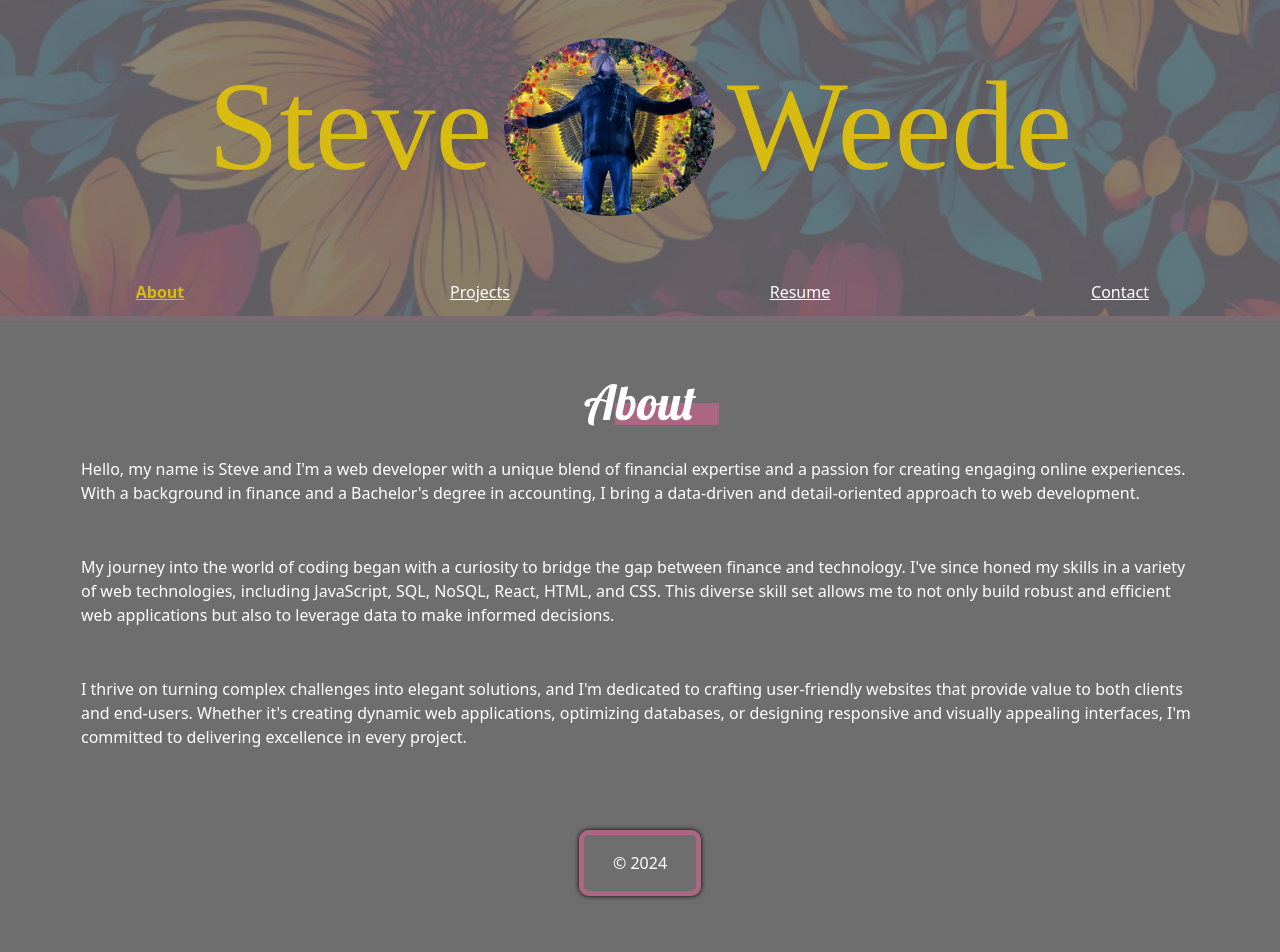
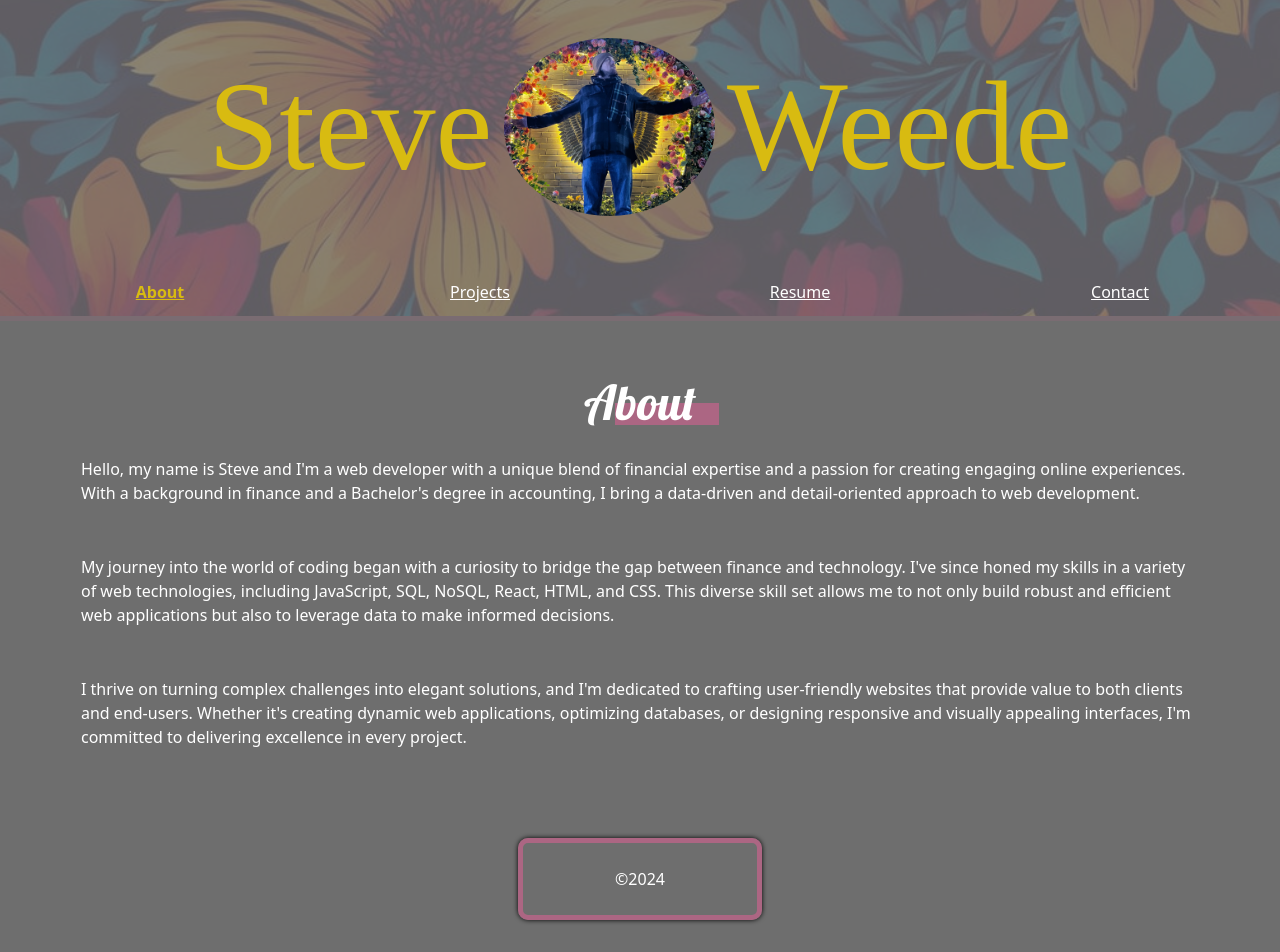
Before and after one commit to BabyStu/portfolio, a React (Vite) app: page / in a window 1280 px wide. Shown: the top 952 px of the page. Built offline with nearby package versions, Linux system fonts and the light colour scheme; some icons are missing.

Commit message:
updates new

```diff
--- a/src/App.css
+++ b/src/App.css
@@ -395,9 +395,9 @@
 
 .smallBorderBox {
   border: var(--pink) solid 5px;
-  width: 10%;
-  margin: 1em;
-  padding: 1em;
+  width: 20%;
+  margin: 2%; /* Adjust as needed */
+  padding: 2%; /* Adjust as needed */
   border-radius: 10px;
   box-shadow: 0 0 5px var(--black);
 }
--- a/src/components/Footer.jsx
+++ b/src/components/Footer.jsx
@@ -3,7 +3,7 @@ import React from 'react';
 function Footer() {
     return (
         <footer className="footer center">
-            <p className='center smallBorderBox highlight'>&copy; 2024</p>
+            <div className='center smallBorderBox highlight'>&copy;2024</div>
         </footer>
     );
 }
```
